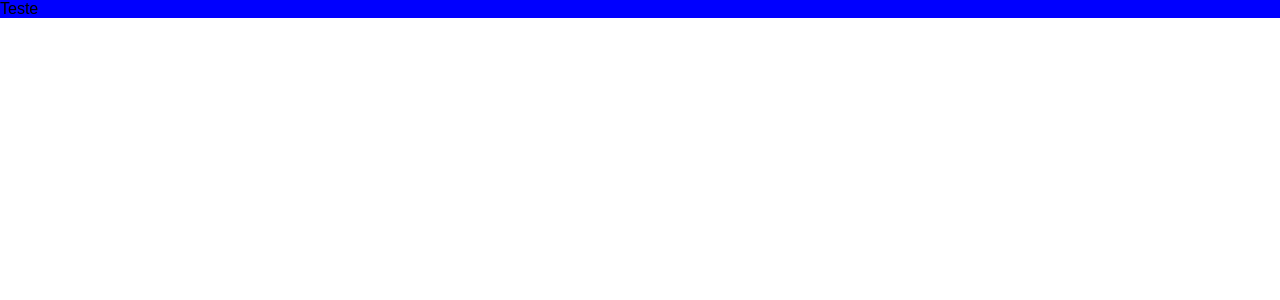
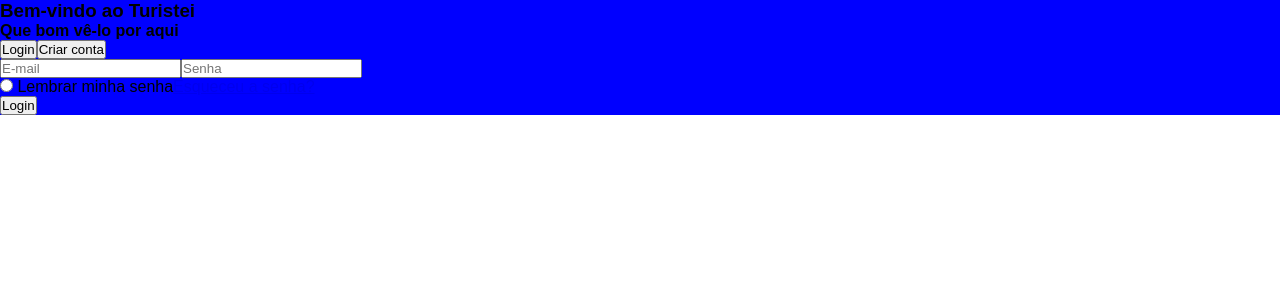
Before and after one commit to FabricioBasilio/pagina-login-turistei, a React (Vite) app: page / in a window 1280 px wide. Shown: the top 300 px of the page. Built offline with nearby package versions, Linux system fonts and the light colour scheme.

Commit message:
feat: estrutura de parte do formulario

```diff
--- /dev/null
+++ b/src/components/FormularioLogin/FormularioLogin.jsx
@@ -0,0 +1,26 @@
+function FormularioLogin() {
+  return (
+    <section className="login_card__conteudo">
+      <section className="conteudo__titulos">
+          <h1>Bem-vindo ao Turistei</h1>
+          <h4>Que bom vê-lo por aqui</h4>
+      </section>
+      {/* futuro componente */}
+      <div className="conteudo__opcoes_entrar">
+        <button>Login</button>
+        <button>Criar conta</button>
+      </div>
+      <form className="conteudo__formulario">
+        <input placeholder="E-mail" type="email" />
+        <input placeholder="Senha" type="password" />
+        <section className="formulario__opcoes">
+            <input type="radio" id="lembrar_senha"/> <label htmlFor="lembrar_senha">Lembrar minha senha</label>
+            <a href="#">Esqueceu a senha?</a>
+        </section>
+        <button type="submit">Login</button>
+      </form>
+    </section>
+  );
+}
+
+export default FormularioLogin;
--- a/src/components/LoginCard/LoginCard.jsx
+++ b/src/components/LoginCard/LoginCard.jsx
@@ -1,10 +1,16 @@
+import FormularioLogin from "../FormularioLogin/FormularioLogin";
 import "./LoginCard.scss";
 
 function LoginCard() {
+  /* componentes: FormularioLogin, LinhaSegmentacao, SecaoBotoesLogin */
 
-    /* componentes: FormularioLogin, LinhaSegmentacao, SecaoBotoesLogin */
-
-  return <main>Teste</main>;
+  return (
+    <main className="login_card">
+      <FormularioLogin />
+      {/* <LinhaSegmentacao /> */}
+      {/* <SecaoBotoesLogin /> */}
+    </main>
+  );
 }
 
 export default LoginCard;
```
